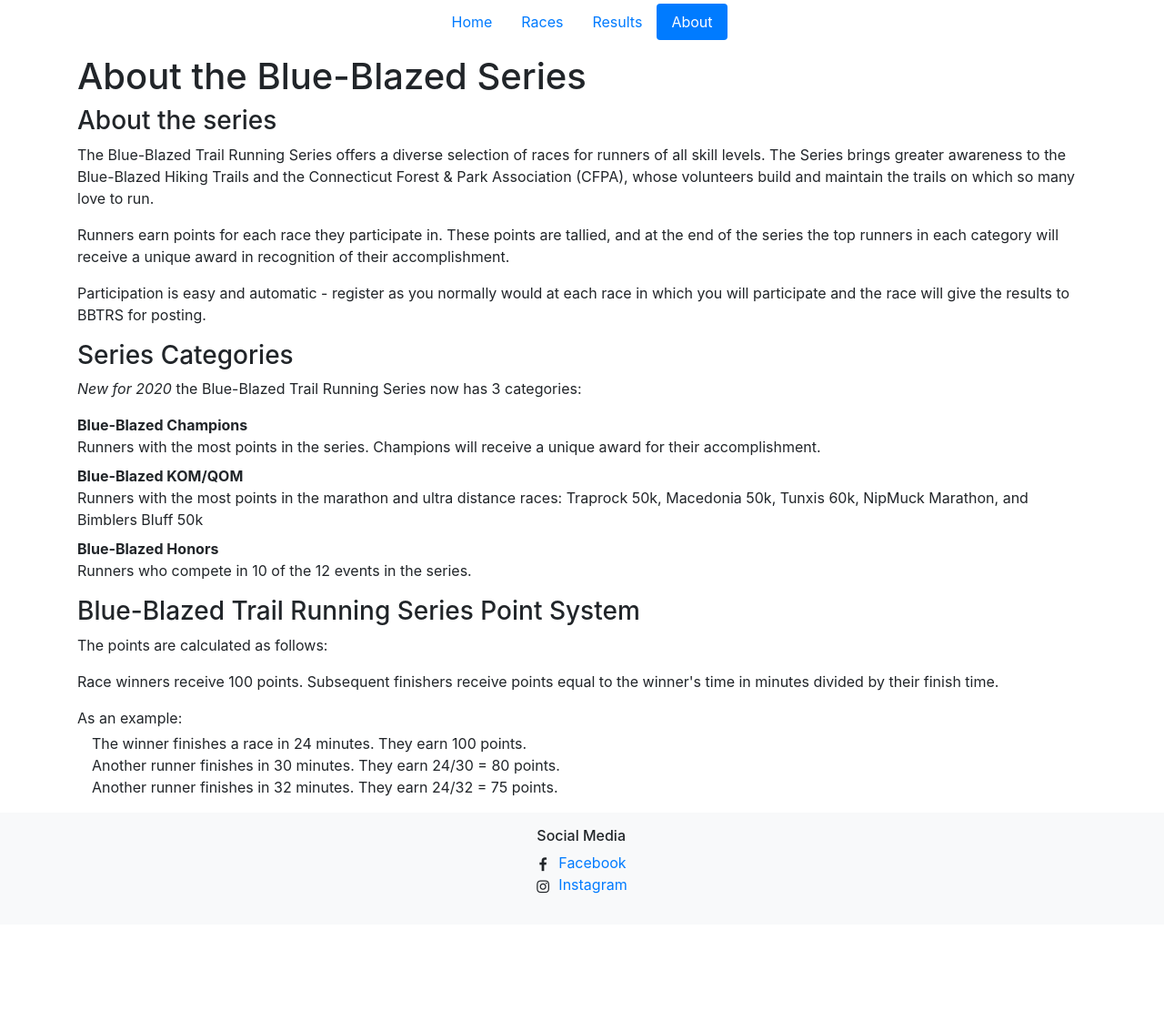
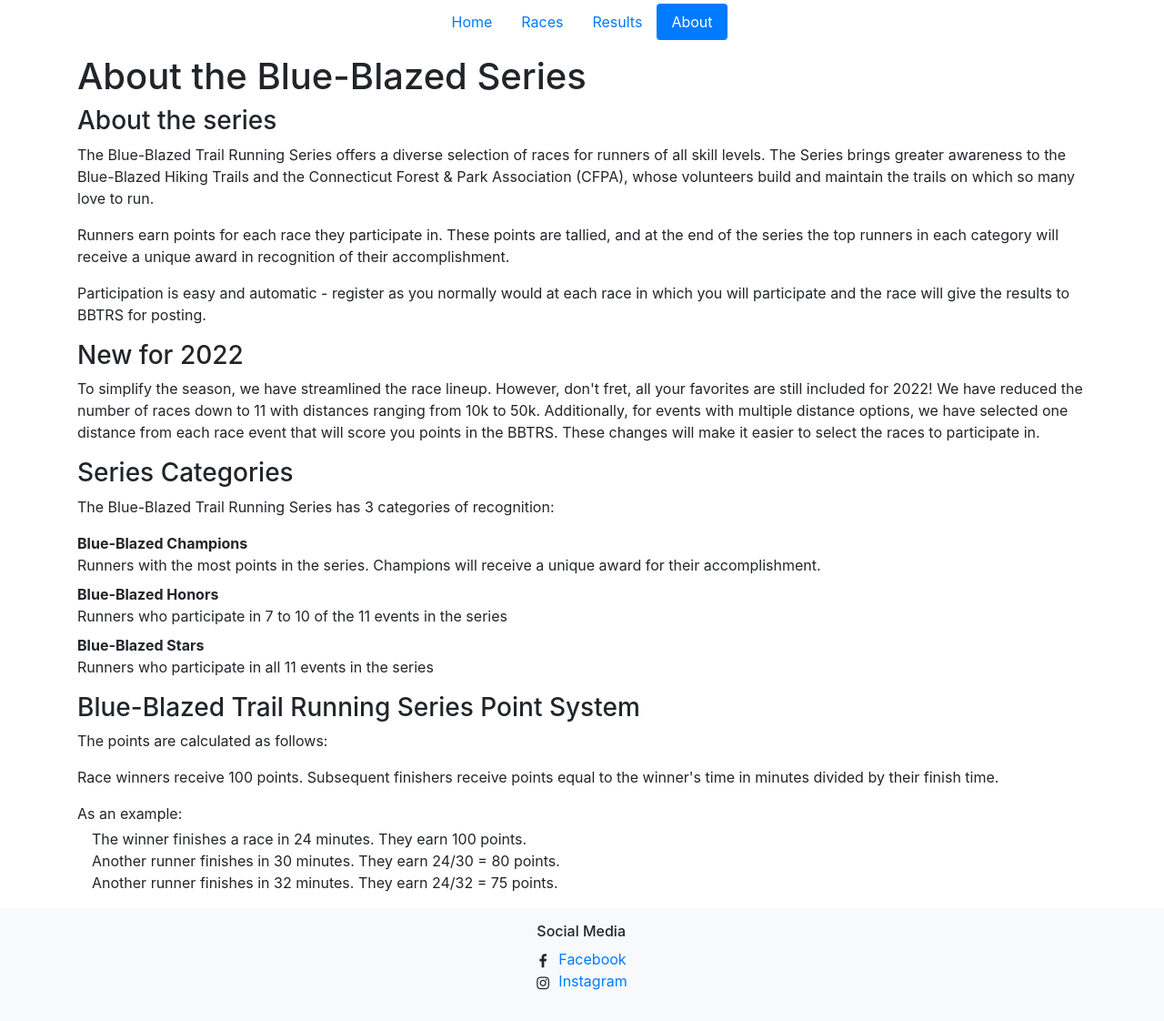
Before and after one commit to BlueBlazedTrailRunningSeries/BlueBlazedTrailRunningSeries.github.io, a Jekyll site: the page built from about.html, in a window 1280 px wide. Shown: the whole page at 91% size. Built offline with Jekyll 4.4.1, drawn with Linux system fonts in a browser that asks for light colours; before the commit the page ends 1016 px from its top, so only the background shows below that.

Commit message:
Update 2022 categories info

```diff
--- a/about.html
+++ b/about.html
@@ -19,17 +19,24 @@
       race in which you will participate and the race will give the results to BBTRS
       for posting.</p>
 
+  <h2 class="h3">New for 2022</h2>
+  <p>To simplify the season, we have streamlined the race lineup.  However, don't
+      fret, all your favorites are still included for 2022! We have reduced the
+      number of races down to 11 with distances ranging from 10k to 50k.
+      Additionally, for events with multiple distance options, we have selected one
+      distance from each race event that will score you points in the BBTRS. These
+      changes will make it easier to select the races to participate in.</p>
+
   <h2 class="h3">Series Categories</h2>
-  <p><em>New for 2020</em> the Blue-Blazed Trail Running Series now has 3 categories:</p>
+  <p>The Blue-Blazed Trail Running Series has 3 categories of recognition:</p>
   <dl>
     <dt>Blue-Blazed Champions</dt>
     <dd>Runners with the most points in the series. Champions will receive a unique
         award for their accomplishment.</dd>
-    <dt>Blue-Blazed KOM/QOM</dt>
-    <dd>Runners with the most points in the marathon and ultra distance races: Traprock
-        50k, Macedonia 50k, Tunxis 60k, NipMuck Marathon, and Bimblers Bluff 50k</dd>
     <dt>Blue-Blazed Honors</dt>
-    <dd>Runners who compete in 10 of the 12 events in the series.</dd>
+    <dd>Runners who participate in 7 to 10 of the 11 events in the series</dd>
+    <dt>Blue-Blazed Stars</dt>
+    <dd>Runners who participate in all 11 events in the series</dd>
   </dl>
 
   <h2 class="h3">Blue-Blazed Trail Running Series Point System</h2>
```
